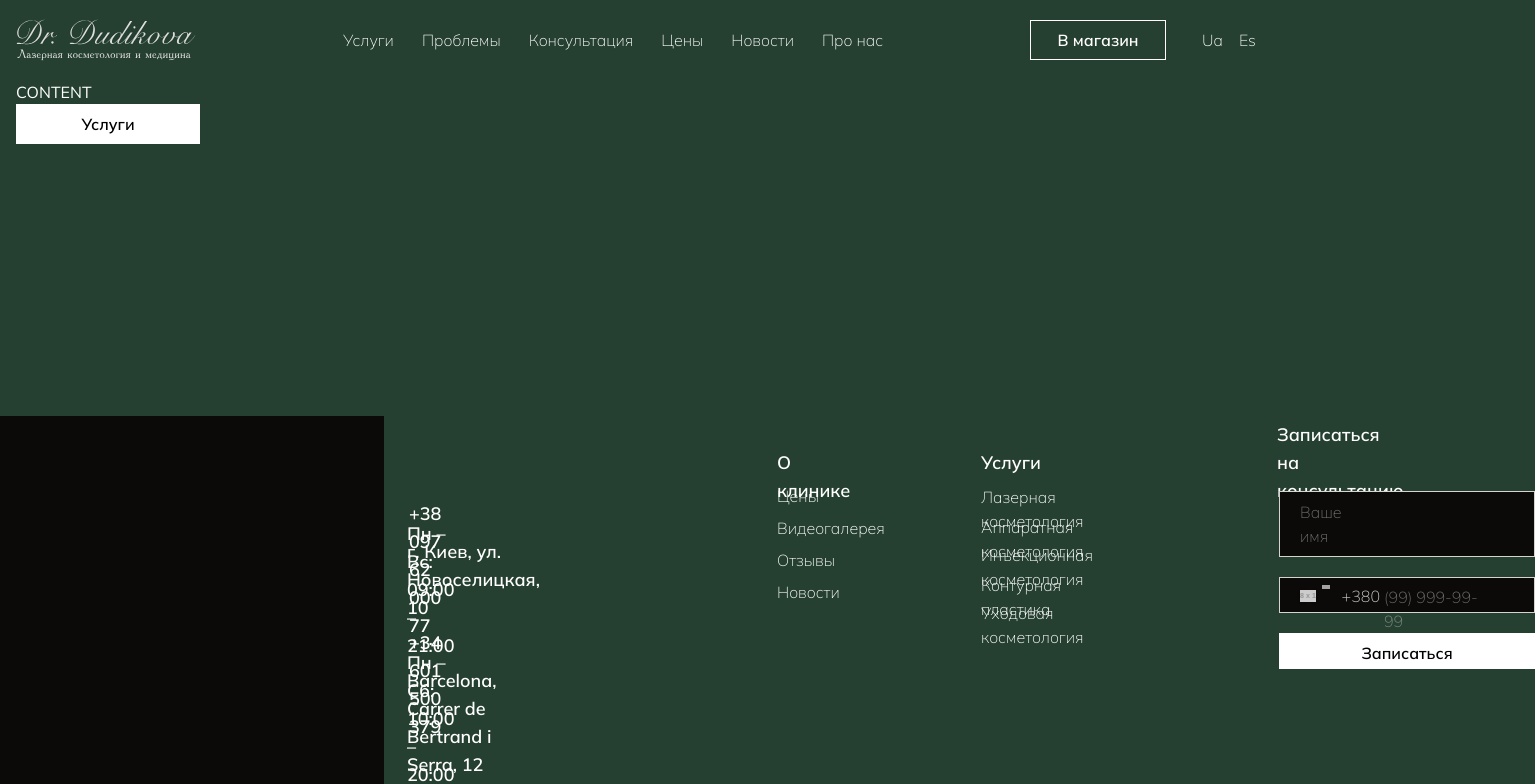
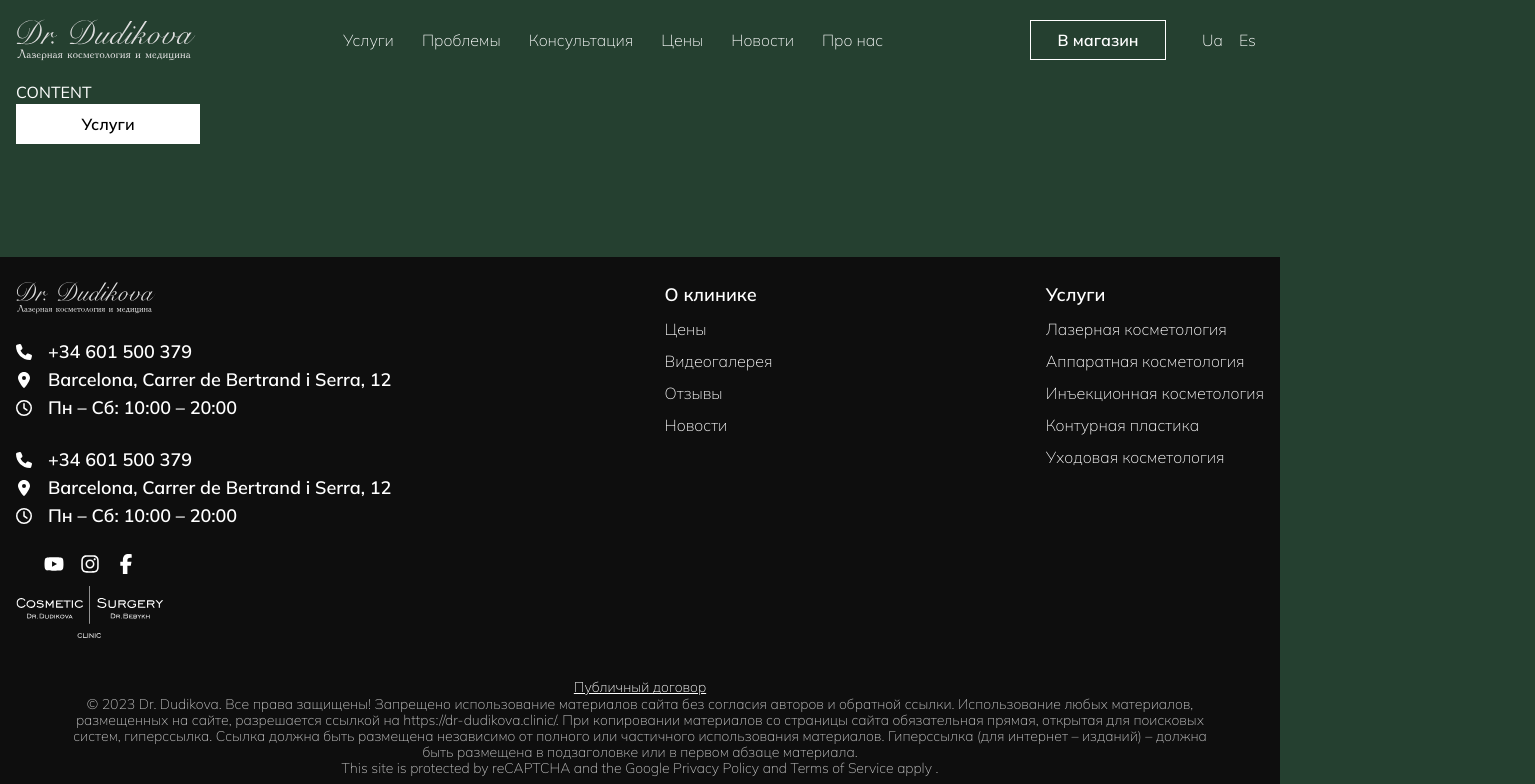
Before and after one commit to KirillUnited/beautymyway-app, a Next.js app: page / in a window 1280 px wide. Shown: the top 784 px of the page, 1535 px wide, since content can reach past the window. Built offline with nearby package versions, Linux system fonts and the light colour scheme.

Commit message:
Update Footer

```diff
--- a/package.json
+++ b/package.json
@@ -9,6 +9,11 @@
     "lint": "next lint"
   },
   "dependencies": {
+    "@fortawesome/fontawesome-svg-core": "^6.4.2",
+    "@fortawesome/free-brands-svg-icons": "^6.4.2",
+    "@fortawesome/free-regular-svg-icons": "^6.4.2",
+    "@fortawesome/free-solid-svg-icons": "^6.4.2",
+    "@fortawesome/react-fontawesome": "^0.2.0",
     "classnames": "^2.3.2",
     "next": "13.5.6",
     "react": "^18",
--- a/src/components/Footer/Footer.tsx
+++ b/src/components/Footer/Footer.tsx
@@ -1,194 +1,101 @@
-import React from 'react'
+import React from 'react';
+
+import { FontAwesomeIcon } from "@fortawesome/react-fontawesome";
+import { faClock } from "@fortawesome/free-regular-svg-icons";
+import { faLocationDot, faPhone } from "@fortawesome/free-solid-svg-icons";
+import Image from 'next/image';
+import { faYoutube } from '@fortawesome/free-brands-svg-icons';
+import { faFacebookF } from '@fortawesome/free-brands-svg-icons/faFacebookF';
+import { faInstagram } from '@fortawesome/free-brands-svg-icons/faInstagram';
+import Link from 'next/link';
 
 export default function Footer() {
     return (
-        <footer className="w-96 h-96 relative bg-stone-950">
-            <div className="left-[373px] top-[471px] absolute flex-col justify-center items-start inline-flex">
-                <div className="self-stretch h-24 pl-1 pr-0.5 flex-col justify-start items-start flex">
-                    <div className="text-center"><span className="text-white text-sm font-light font-['Mulish'] underline leading-none">Публичный договор<br /></span><span className="text-stone-300 text-sm font-light font-['Mulish'] leading-none">© 2023 Dr. Dudikova. Все права защищены! Запрещено использование материалов сайта без согласия авторов и обратной ссылки. Использование любых материалов,<br />размещенных на сайте, разрешается ссылкой на https://dr-dudikova.clinic/. При копировании материалов со страницы сайта обязательная прямая, открытая для поисковых<br />систем, гиперссылка. Ссылка должна быть размещена независимо от полного или частичного использования материалов. Гиперссылка (для интернет – изданий) – должна<br />быть размещена в подзаголовке или в первом абзаце материала.<br />This site is protected by reCAPTCHA and the Google Privacy Policy and Terms of Service apply .</span></div>
-                </div>
-            </div>
-            <div className="left-[381px] top-[27px] absolute flex-col justify-center items-start inline-flex">
-                <div className="self-stretch h-8 flex-col justify-center items-center flex">
-                    <div className="w-36 h-8 relative" />
-                </div>
-            </div>
-            <div className="left-[381px] top-[91px] absolute flex-col justify-center items-start inline-flex">
-                <div className="self-stretch h-3.5 flex-col justify-center items-center flex">
-                    <div className="w-3.5 h-3.5 relative" />
-                </div>
-            </div>
-            <div className="left-[409px] top-[84px] absolute flex-col justify-center items-start inline-flex">
-                <div className="self-stretch h-7 pr-0.5 flex-col justify-start items-start flex">
-                    <div className="text-white text-lg font-semibold font-['Mulish'] leading-7">+38 097 62 000 77</div>
-                </div>
-            </div>
-            <div className="left-[381px] top-[128px] absolute flex-col justify-center items-start inline-flex">
-                <div className="self-stretch h-4 flex-col justify-center items-center flex">
-                    <div className="w-3 h-4 relative" />
-                </div>
-            </div>
-            <div className="left-[407px] top-[122px] absolute flex-col justify-center items-start inline-flex">
-                <div className="self-stretch h-7 pr-1.5 flex-col justify-start items-start flex">
-                    <div className="text-white text-lg font-semibold font-['Mulish'] leading-7">г. Киев, ул. Новоселицкая, 10</div>
-                </div>
-            </div>
-            <div className="left-[381px] top-[167px] absolute flex-col justify-center items-start inline-flex">
-                <div className="self-stretch h-3.5 flex-col justify-center items-center flex">
-                    <div className="w-3.5 h-3.5 relative" />
-                </div>
-            </div>
-            <div className="left-[407px] top-[160px] absolute flex-col justify-center items-start inline-flex">
-                <div className="self-stretch h-7 pr-1 flex-col justify-center items-start flex">
-                    <div className="text-white text-lg font-semibold font-['Mulish'] leading-7">Пн – Вс: 09:00 – 21:00</div>
-                </div>
-            </div>
-            <div className="left-[404px] top-[341.50px] absolute flex-col justify-center items-start inline-flex">
-                <div className="self-stretch h-5 flex-col justify-center items-center flex">
-                    <div className="w-5 h-5 relative" />
-                </div>
-            </div>
-            <div className="left-[444.50px] top-[342px] absolute flex-col justify-center items-start inline-flex">
-                <div className="self-stretch h-5 flex-col justify-center items-center flex">
-                    <div className="w-5 h-5 relative" />
-                </div>
-            </div>
-            <div className="left-[486px] top-[342px] absolute flex-col justify-center items-start inline-flex">
-                <div className="self-stretch h-5 flex-col justify-center items-center flex">
-                    <div className="w-5 h-5 relative" />
-                </div>
-            </div>
-            <div className="left-[381px] top-[379px] absolute flex-col justify-center items-start inline-flex">
-                <div className="self-stretch h-14 flex-col justify-center items-center flex">
-                    <div className="w-36 h-14 relative" />
-                </div>
-            </div>
-            <div className="left-[777px] top-[33px] absolute flex-col justify-center items-start inline-flex">
-                <div className="self-stretch h-7 pr-3 flex-col justify-start items-start flex">
-                    <div className="text-white text-lg font-semibold font-['Mulish'] leading-7">О клинике</div>
-                </div>
-            </div>
-            <div className="left-[777px] top-[68px] absolute flex-col justify-center items-start inline-flex">
-                <div className="self-stretch h-6 pr-1.5 flex-col justify-start items-start flex">
-                    <div className="text-white text-base font-light font-['Mulish'] leading-normal">Цены</div>
-                </div>
-            </div>
-            <div className="left-[777px] top-[100px] absolute flex-col justify-center items-start inline-flex">
-                <div className="self-stretch h-6 pr-4 flex-col justify-start items-start flex">
-                    <div className="text-white text-base font-light font-['Mulish'] leading-normal">Видеогалерея</div>
-                </div>
-            </div>
-            <div className="left-[777px] top-[132px] absolute flex-col justify-center items-start inline-flex">
-                <div className="self-stretch h-6 pr-1.5 flex-col justify-start items-start flex">
-                    <div className="text-white text-base font-light font-['Mulish'] leading-normal">Отзывы</div>
-                </div>
-            </div>
-            <div className="left-[777px] top-[164px] absolute flex-col justify-center items-start inline-flex">
-                <div className="self-stretch h-6 pr-0.5 flex-col justify-start items-start flex">
-                    <div className="text-white text-base font-light font-['Mulish'] leading-normal">Новости</div>
-                </div>
-            </div>
-            <div className="left-[981px] top-[33px] absolute flex-col justify-center items-start inline-flex">
-                <div className="self-stretch h-7 pr-0.5 flex-col justify-start items-start flex">
-                    <div className="text-white text-lg font-semibold font-['Mulish'] leading-7">Услуги</div>
-                </div>
-            </div>
-            <div className="left-[981px] top-[69px] absolute flex-col justify-center items-start inline-flex">
-                <div className="self-stretch h-6 pr-16 flex-col justify-start items-start flex">
-                    <div className="text-white text-base font-light font-['Mulish'] leading-normal">Лазерная косметология</div>
-                </div>
-            </div>
-            <div className="left-[981px] top-[99px] absolute flex-col justify-center items-start inline-flex">
-                <div className="self-stretch h-6 pr-1.5 flex-col justify-start items-start flex">
-                    <div className="text-white text-base font-light font-['Mulish'] leading-normal">Аппаратная косметология</div>
-                </div>
-            </div>
-            <div className="left-[981px] top-[127px] absolute flex-col justify-center items-start inline-flex">
-                <div className="self-stretch h-6 pr-1 flex-col justify-start items-start flex">
-                    <div className="text-white text-base font-light font-['Mulish'] leading-normal">Инъекционная косметология</div>
-                </div>
-            </div>
-            <div className="left-[981px] top-[157px] absolute flex-col justify-center items-start inline-flex">
-                <div className="self-stretch h-6 pr-1.5 flex-col justify-start items-start flex">
-                    <div className="text-white text-base font-light font-['Mulish'] leading-normal">Контурная пластика</div>
-                </div>
-            </div>
-            <div className="left-[981px] top-[185px] absolute flex-col justify-center items-start inline-flex">
-                <div className="self-stretch h-6 pr-1 flex-col justify-start items-start flex">
-                    <div className="text-white text-base font-light font-['Mulish'] leading-normal">Уходовая косметология</div>
-                </div>
-            </div>
-            <div className="left-[1277px] top-[33px] absolute flex-col justify-center items-start inline-flex">
-                <div className="self-stretch h-7 pr-5 flex-col justify-center items-start flex">
-                    <div className="text-white text-lg font-semibold font-['Mulish'] leading-7">Записаться на консультацию</div>
-                </div>
-            </div>
-            <div className="left-[1279px] top-[75px] absolute flex-col justify-center items-start inline-flex">
-                <div className="self-stretch h-36 flex-col justify-start items-start flex">
-                    <div className="flex-col justify-start items-start gap-5 flex">
-                        <div className="flex-col justify-start items-start flex">
-                            <div className="self-stretch px-5 py-2 bg-stone-950 border border-stone-300 justify-start items-start inline-flex">
-                                <div className="pr-36 opacity-50 flex-col justify-start items-start inline-flex">
-                                    <div className="text-stone-300 text-base font-light font-['Mulish']">Ваше имя</div>
-                                </div>
-                            </div>
+        <footer className="flex flex-col gap-10 bg-foregroundDark py-6">
+            <div className="container flex flex-wrap justify-between">
+                <div className='flex flex-col gap-6'>
+                    <Link href={'/'} className={`logo`}>
+                        <Image
+                            src={`/images/logo.svg`}
+                            width={140}
+                            height={32}
+                            alt='Артур Сугако теперь и в Барселоне!'
+                        />
+                    </Link>
+                    <div className="contacts">
+                        <Link href='tel:+34 601 500 379' className="flex items-center gap-4 text-lg font-semibold leading-7 truncate">
+                            <FontAwesomeIcon icon={faPhone} className='w-4 h-4' />
+                            +34 601 500 379</Link>
+                        <p className="flex items-center gap-4 text-lg font-semibold leading-7">
+                            <FontAwesomeIcon icon={faLocationDot} className='w-4 h-4' />
+                            Barcelona, Carrer de Bertrand i Serra, 12</p>
+                        <p className="flex items-center gap-4 text-lg font-semibold leading-7">
+                            <FontAwesomeIcon icon={faClock} className='w-4 h-4' />
+                            Пн – Сб: 10:00 – 20:00</p>
+                    </div>
+                    <div className="contacts">
+                        <a href='tel:+34 601 500 379' className="flex items-center gap-4 text-lg font-semibold leading-7 truncate">
+                            <FontAwesomeIcon icon={faPhone} className='w-4 h-4' />
+                            +34 601 500 379</a>
+                        <p className="flex items-center gap-4 text-lg font-semibold leading-7">
+                            <FontAwesomeIcon icon={faLocationDot} className='w-4 h-4' />
+                            Barcelona, Carrer de Bertrand i Serra, 12</p>
+                        <p className="flex items-center gap-4 text-lg font-semibold leading-7">
+                            <FontAwesomeIcon icon={faClock} className='w-4 h-4' />
+                            Пн – Сб: 10:00 – 20:00</p>
+                    </div>
+                    <div className='flex flex-col self-start gap-2'>
+                        <div className="socials flex justify-center items-center gap-4">
+                            <a href='/'><FontAwesomeIcon icon={faYoutube} className='w-5 h-5' /></a>
+                            <a href='/'><FontAwesomeIcon icon={faInstagram} className='w-5 h-5' /></a>
+                            <a href='/'><FontAwesomeIcon icon={faFacebookF} className='w-5 h-5' /></a>
                         </div>
-                        <div className="flex-col justify-start items-start flex">
-                            <div className="self-stretch h-9 px-5 py-px bg-stone-950 border border-stone-300 justify-start items-start inline-flex">
-                                <div className="self-stretch pr-1 flex-col justify-start items-start inline-flex">
-                                    <div className="w-20 py-1.5 justify-center items-center inline-flex">
-                                        <img className="w-4 h-3 shadow" src="https://via.placeholder.com/18x13" />
-                                        <div className="self-stretch pl-1.5 flex-col justify-start items-start inline-flex">
-                                            <div className="w-2 h-1 border-l-4 border-r-4 border-t-4 border-neutral-400" />
-                                        </div>
-                                        <div className="grow shrink basis-0 self-stretch pl-2.5 justify-end items-center inline-flex">
-                                            <div className="text-stone-300 text-base font-light font-['Mulish'] leading-snug">+380</div>
-                                        </div>
-                                    </div>
-                                </div>
-                                <div className="self-stretch pt-1.5 pb-2 flex-col justify-start items-start inline-flex">
-                                    <div className="self-stretch h-5 pr-5 opacity-50 flex-col justify-start items-start flex">
-                                        <div className="text-stone-300 text-base font-light font-['Mulish']">(99) 999-99-99</div>
-                                    </div>
-                                </div>
-                            </div>
-                        </div>
-                        <div className="flex-col justify-start items-start flex">
-                            <div className="w-64 h-9 px-20 py-2 bg-white flex-col justify-start items-center flex">
-                                <div className="text-center text-black text-base font-semibold font-['Mulish']">Записаться</div>
-                            </div>
-                        </div>
+                        <Image
+                            src={`/images/logo-clinic.svg`}
+                            width={148}
+                            height={53}
+                            alt='Артур Сугако теперь и в Барселоне!'
+                        />
                     </div>
                 </div>
+                <ul className="flex flex-col font-light leading-normal gap-2">
+                    <span className="text-lg font-semibold leading-7">О клинике</span>
+                    <li>
+                        <Link href={'/'}>Цены</Link>
+                    </li>
+                    <li>
+                        <Link href={'/'}>Видеогалерея</Link>
+                    </li>
+                    <li>
+                        <Link href={'/'}>Отзывы</Link>
+                    </li>
+                    <li>
+                        <Link href={'/'}>Новости</Link>
+                    </li>
+                </ul>
+                <ul className="flex flex-col font-light leading-normal gap-2">
+                    <span className="text-lg font-semibold leading-7">Услуги</span>
+                    <li>
+                        <Link href={'/'}>Лазерная косметология</Link>
+                    </li>
+                    <li>
+                        <Link href={'/'}>Аппаратная косметология</Link>
+                    </li>
+                    <li>
+                        <Link href={'/'}>Инъекционная косметология</Link>
+                    </li>
+                    <li>
+                        <Link href={'/'}>Контурная пластика</Link>
+                    </li>
+                    <li>
+                        <Link href={'/'}>Уходовая косметология</Link>
+                    </li>
+                </ul>
             </div>
-            <div className="left-[381px] top-[220px] absolute flex-col justify-center items-start inline-flex">
-                <div className="self-stretch h-3.5 flex-col justify-center items-center flex">
-                    <div className="w-3.5 h-3.5 relative" />
-                </div>
-            </div>
-            <div className="left-[409px] top-[213px] absolute flex-col justify-center items-start inline-flex">
-                <div className="self-stretch h-7 pr-5 flex-col justify-start items-start flex">
-                    <div className="text-white text-lg font-semibold font-['Mulish'] leading-7">+34 601 500 379</div>
-                </div>
-            </div>
-            <div className="left-[381px] top-[257px] absolute flex-col justify-center items-start inline-flex">
-                <div className="self-stretch h-4 flex-col justify-center items-center flex">
-                    <div className="w-3 h-4 relative" />
-                </div>
-            </div>
-            <div className="left-[381px] top-[296px] absolute flex-col justify-center items-start inline-flex">
-                <div className="self-stretch h-3.5 flex-col justify-center items-center flex">
-                    <div className="w-3.5 h-3.5 relative" />
-                </div>
-            </div>
-            <div className="left-[407px] top-[251px] absolute flex-col justify-center items-start inline-flex">
-                <div className="self-stretch h-7 pr-1.5 flex-col justify-start items-start flex">
-                    <div className="text-white text-lg font-semibold font-['Mulish'] leading-7">Barcelona, Carrer de Bertrand i Serra, 12</div>
-                </div>
-            </div>
-            <div className="left-[407px] top-[289px] absolute flex-col justify-center items-start inline-flex">
-                <div className="self-stretch h-7 pr-0.5 flex-col justify-center items-start flex">
-                    <div className="text-white text-lg font-semibold font-['Mulish'] leading-7">Пн – Сб: 10:00 – 20:00</div>
+            <div className="container">
+                <div className="text-center leading-[115%] text-sm font-light">
+                    <h5 className="text-primary underline">Публичный договор<br /></h5>
+                    <p className="text-secondary">© {new Date().getFullYear()} Dr. Dudikova. Все права защищены! Запрещено использование материалов сайта без согласия авторов и обратной ссылки. Использование любых материалов,<br />размещенных на сайте, разрешается ссылкой на https://dr-dudikova.clinic/. При копировании материалов со страницы сайта обязательная прямая, открытая для поисковых<br />систем, гиперссылка. Ссылка должна быть размещена независимо от полного или частичного использования материалов. Гиперссылка (для интернет – изданий) – должна<br />быть размещена в подзаголовке или в первом абзаце материала.<br />This site is protected by reCAPTCHA and the Google Privacy Policy and Terms of Service apply .</p>
                 </div>
             </div>
         </footer>
--- a/src/components/Header/Header.tsx
+++ b/src/components/Header/Header.tsx
@@ -14,6 +14,7 @@ export default function Header() {
                         width={180}
                         height={41}
                         alt='Артур Сугако теперь и в Барселоне!'
+                        priority
                     />
                 </div>
 
```
Also changed, not shown: public/images/logo-clinic.svg (added), 1 other file (tests, documents, lock files or other folders).
